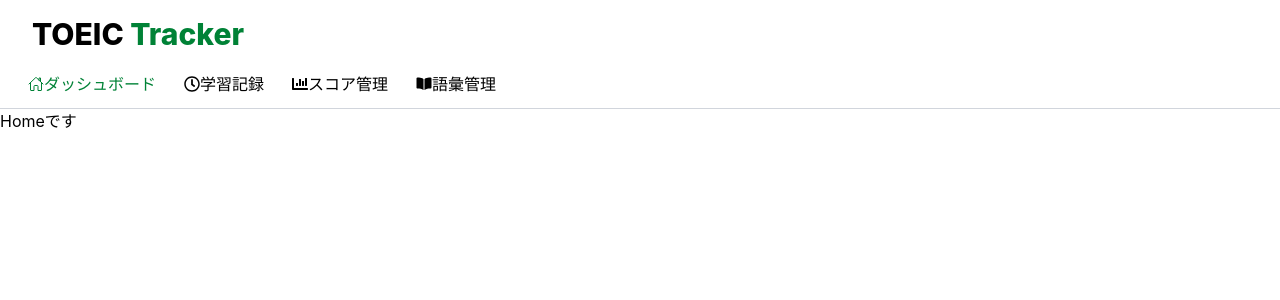
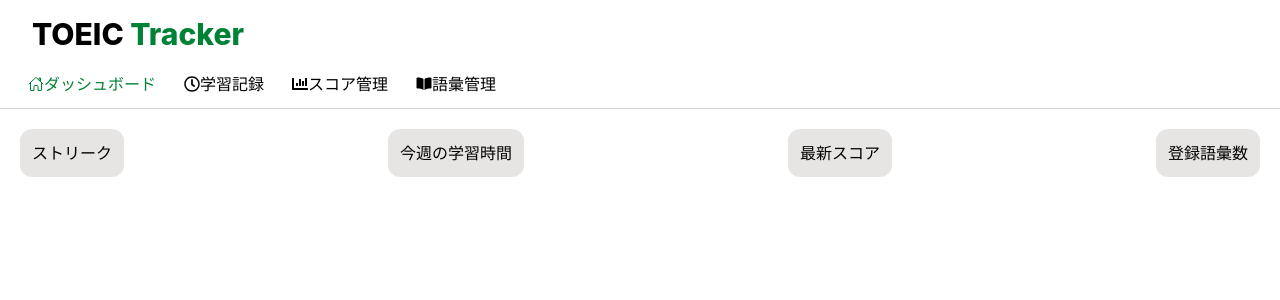
Before and after one commit to k-tomida/toeic-tracker, a React (Vite) app in the folder frontend/: page / in a window 1280 px wide. Shown: the top 300 px of the page. Built offline with nearby package versions, Linux system fonts and the light colour scheme.

Commit message:
WIP: KPIカードの設置

```diff
--- /dev/null
+++ b/frontend/src/components/HomeMain.tsx
@@ -0,0 +1,12 @@
+import { KpiCard } from "../ui/KpiCard"
+
+export const HomeMain = () => {
+    return (
+        <div className="flex max-w-7xl mx-auto justify-between">
+            <KpiCard title="ストリーク" />
+            <KpiCard title="今週の学習時間" />
+            <KpiCard title="最新スコア" />
+            <KpiCard title="登録語彙数" />
+        </div>
+    )
+}
--- a/frontend/src/pages/Home.tsx
+++ b/frontend/src/pages/Home.tsx
@@ -1,10 +1,11 @@
 import { Header } from "../components/Header"
+import { HomeMain } from "../components/HomeMain"
 
 export const Home = () => {
     return (
         <>
             <Header />
-            <h1>Homeです</h1>
+            <HomeMain />
         </>
     )
 }
--- /dev/null
+++ b/frontend/src/ui/KpiCard.tsx
@@ -0,0 +1,11 @@
+type Props = {
+    title: string;
+}
+
+export const KpiCard = ({ title }: Props) => {
+    return (
+        <div className="bg-stone-200 m-5 rounded-xl p-3  ">
+            <p>{title}</p>
+        </div>
+    )
+}
--- a/frontend/src/ui/NavItem.tsx
+++ b/frontend/src/ui/NavItem.tsx
@@ -2,9 +2,9 @@
 import { NavLink } from "react-router";
 
 type Props = {
-    to: string,
-    icon: ReactNode
-    label: string
+    to: string;
+    icon: ReactNode;
+    label: string;
 }
 
 export const NavItem = ({ to, icon, label }: Props) => {
```
